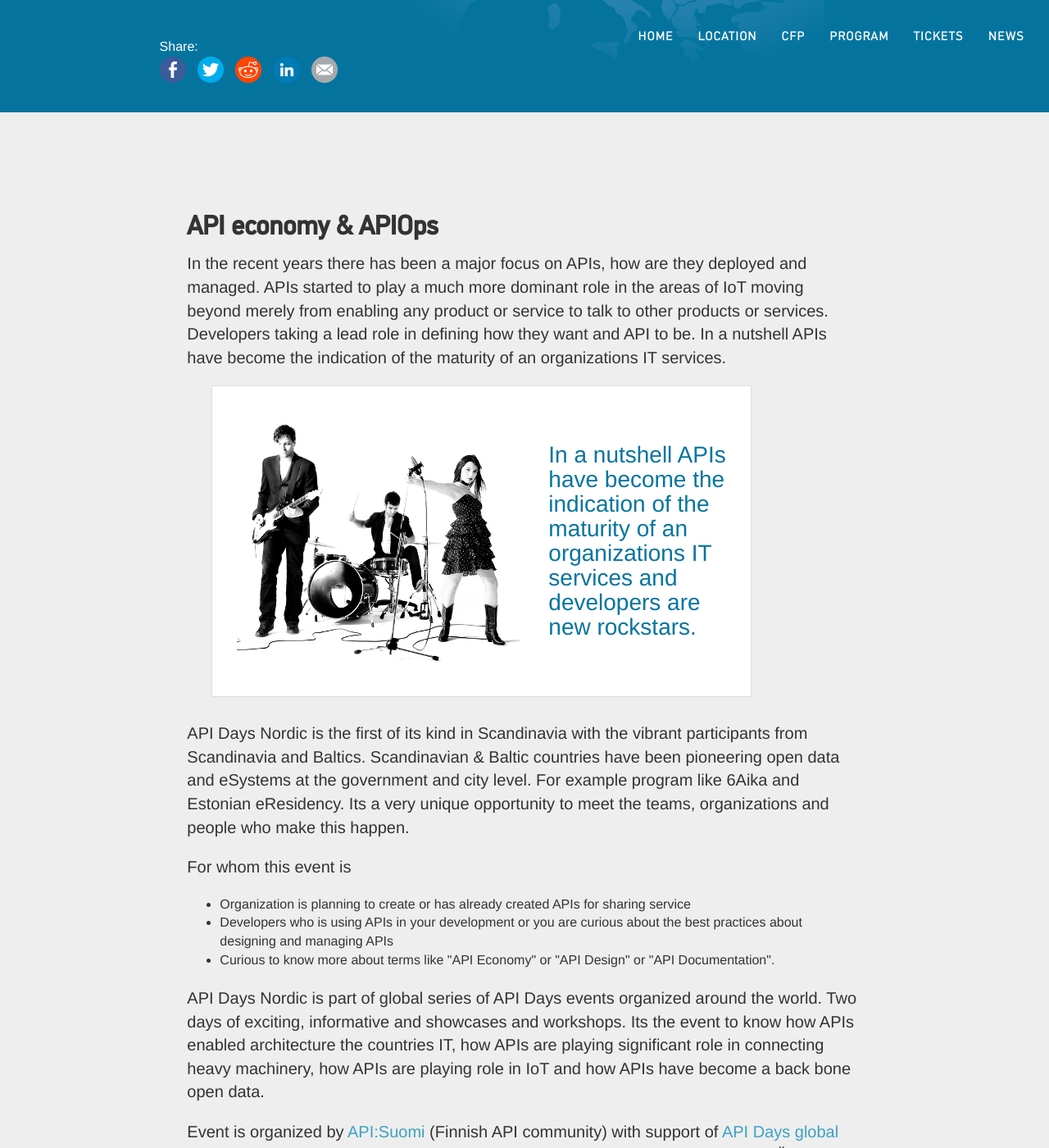
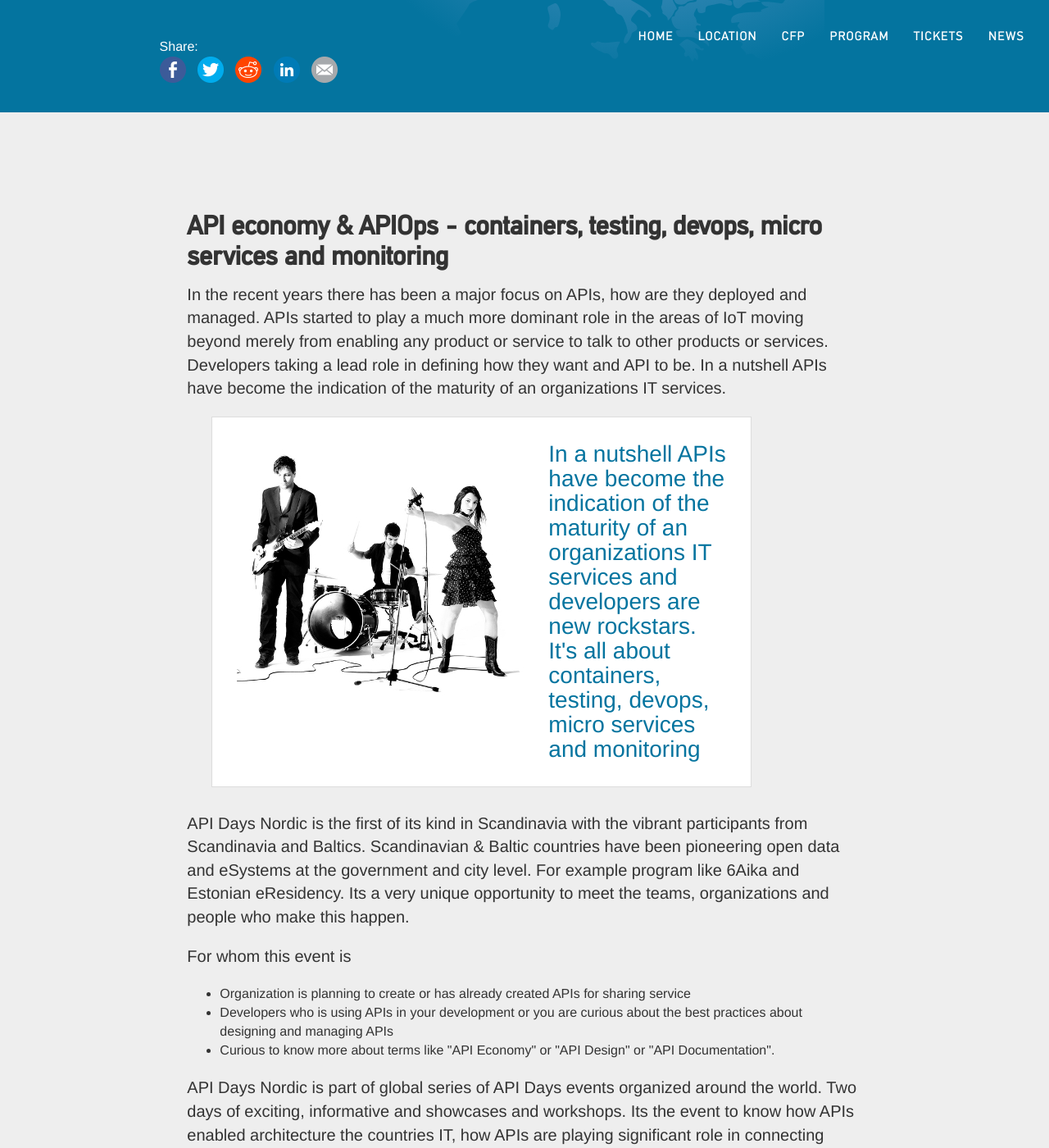
Before and after one commit to apidaysnordic/apidaysnordic.github.io, a Jekyll site: the page built from index.md, in a window 1280 px wide and 1400 px high, scrolled down 725 px. Shown: the whole window at 82% size. Built offline with Jekyll 4.4.1, drawn with Linux system fonts in a browser that asks for light colours; some web fonts are replaced; comment, search, counter and statistics services are not loaded.

Commit message:
added keywords

```diff
--- a/_layouts/default.html
+++ b/_layouts/default.html
@@ -64,7 +64,7 @@
 
                 <div class="row">
                         <div class="col-md-8 col-md-offset-2">
-                                <h2>API economy & APIOps</h2>
+                                <h2>API economy & APIOps - containers, testing, devops, micro services and monitoring</h2>
 				<p class="p1"><span>
 				In the recent years there has been a major focus on APIs, how are they deployed and managed. APIs started to play a much more dominant role in the areas of IoT moving beyond merely from enabling any product or service to talk to other products or services. Developers taking a lead role in defining how they want and API to be. In a nutshell APIs have become the indication of the maturity of an organizations IT services.
 				</span></p>
@@ -72,7 +72,7 @@
 				<div class="text-hilite">
 					<img src="/images/rockstars.jpg"/>
 					<span>
-						In a nutshell APIs have become the indication of the maturity of an organizations IT services and developers are new rockstars.
+						In a nutshell APIs have become the indication of the maturity of an organizations IT services and developers are new rockstars. It's all about containers, testing, devops, micro services and monitoring
 					</span>
 				</div>
 
```
